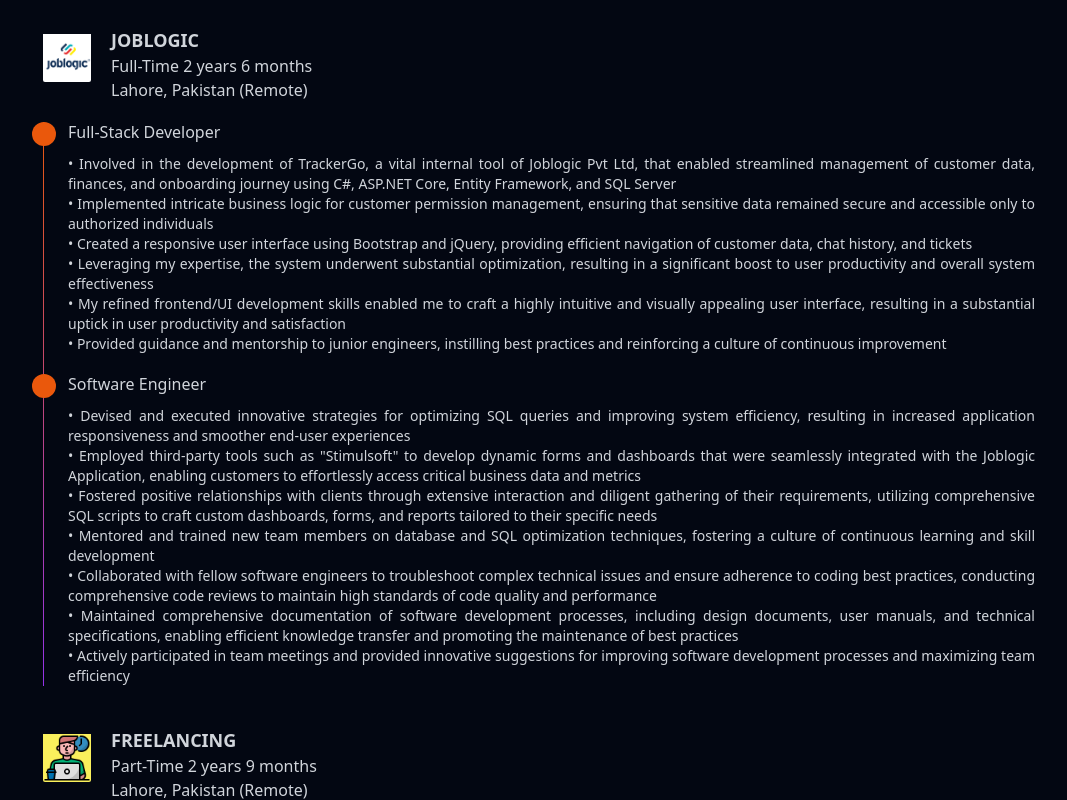
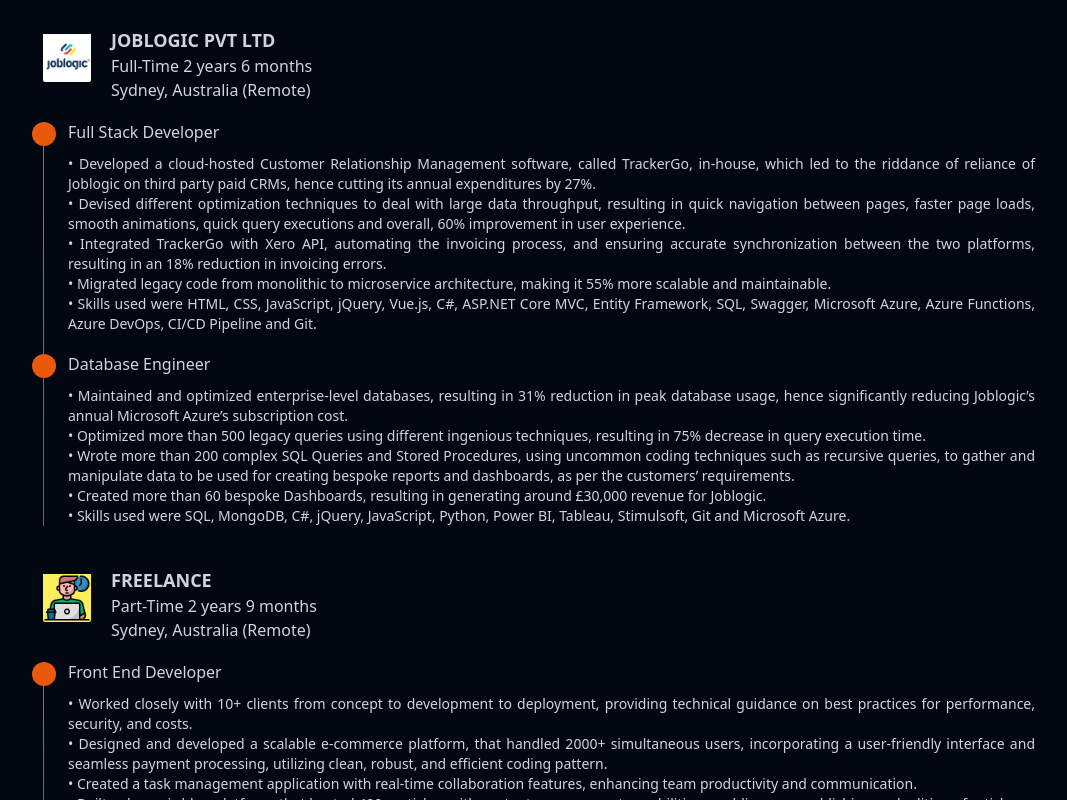
Before and after one commit to hassaanarif/HassaanKhawaja-Portfolio, a React (Vite) app: page / in a window 1280 px wide. Shown: the part 900-1700 px from the top of the page, without its empty margins (101-1168 px from the left). Built offline with nearby package versions, Linux system fonts and the light colour scheme.

Commit message:
Updated Experience

```diff
--- a/src/constants/Jobs.ts
+++ b/src/constants/Jobs.ts
@@ -5,52 +5,51 @@
 
 const jobs: Job[] = [
 	{
-		company: "Joblogic",
-		location: "Lahore, Pakistan (Remote)",
+		company: "Joblogic Pvt Ltd",
+		location: "Sydney, Australia (Remote)",
 		companyLogoURL: JL,
 		time: "Full-Time",
 		startDate: "2021-02-08",
 		positions: [
 			{
-				title: "Full-Stack Developer",
+				title: "Full Stack Developer",
 				content: `
-• Involved in the development of TrackerGo, a vital internal tool of Joblogic Pvt Ltd, that enabled streamlined management of customer data, finances, and onboarding journey using C#, ASP.NET Core, Entity Framework, and SQL Server
-<br />• Implemented intricate business logic for customer permission management, ensuring that sensitive data remained secure and accessible only to authorized individuals
-<br />• Created a responsive user interface using Bootstrap and jQuery, providing efficient navigation of customer data, chat history, and tickets
-<br />• Leveraging my expertise, the system underwent substantial optimization, resulting in a significant boost to user productivity and overall system effectiveness
-<br />• My refined frontend/UI development skills enabled me to craft a highly intuitive and visually appealing user interface, resulting in a substantial uptick in user productivity and satisfaction
-<br />• Provided guidance and mentorship to junior engineers, instilling best practices and reinforcing a culture of continuous improvement`,
+•	Developed a cloud-hosted Customer Relationship Management software, called TrackerGo, in-house, which led to the riddance of reliance of Joblogic on third party paid CRMs, hence cutting its annual expenditures by 27%.
+<br/>•	Devised different optimization techniques to deal with large data throughput, resulting in quick navigation between pages, faster page loads, smooth animations, quick query executions and overall, 60% improvement in user experience.
+<br/>•	Integrated TrackerGo with Xero API, automating the invoicing process, and ensuring accurate synchronization between the two platforms, resulting in an 18% reduction in invoicing errors.
+<br/>•	Migrated legacy code from monolithic to microservice architecture, making it 55% more scalable and maintainable.
+<br/>•	Skills used were HTML, CSS, JavaScript, jQuery, Vue.js, C#, ASP.NET Core MVC, Entity Framework, SQL, Swagger, Microsoft Azure, Azure Functions, Azure DevOps, CI/CD Pipeline and Git.
+`,
 			},
 			{
-				title: "Software Engineer",
+				title: "Database Engineer",
 				content: `
-• Devised and executed innovative strategies for optimizing SQL queries and improving system efficiency, resulting in increased application responsiveness and smoother end-user experiences
-<br />• Employed third-party tools such as "Stimulsoft" to develop dynamic forms and dashboards that were seamlessly integrated with the Joblogic Application, enabling customers to effortlessly access critical business data and metrics
-<br />• Fostered positive relationships with clients through extensive interaction and diligent gathering of their requirements, utilizing comprehensive SQL scripts to craft custom dashboards, forms, and reports tailored to their specific needs
-<br />• Mentored and trained new team members on database and SQL optimization techniques, fostering a culture of continuous learning and skill development
-<br />• Collaborated with fellow software engineers to troubleshoot complex technical issues and ensure adherence to coding best practices, conducting comprehensive code reviews to maintain high standards of code quality and performance
-<br />• Maintained comprehensive documentation of software development processes, including design documents, user manuals, and technical specifications, enabling efficient knowledge transfer and promoting the maintenance of best practices
-<br />• Actively participated in team meetings and provided innovative suggestions for improving software development processes and maximizing team efficiency`,
+•	Maintained and optimized enterprise-level databases, resulting in 31% reduction in peak database usage, hence significantly reducing Joblogic’s annual Microsoft Azure’s subscription cost.
+<br/>•	Optimized more than 500 legacy queries using different ingenious techniques, resulting in 75% decrease in query execution time.
+<br/>•	Wrote more than 200 complex SQL Queries and Stored Procedures, using uncommon coding techniques such as recursive queries, to gather and manipulate data to be used for creating bespoke reports and dashboards, as per the customers’ requirements.
+<br/>•	Created more than 60 bespoke Dashboards, resulting in generating around £30,000 revenue for Joblogic.
+<br/>•	Skills used were SQL, MongoDB, C#, jQuery, JavaScript, Python, Power BI, Tableau, Stimulsoft, Git and Microsoft Azure.
+`,
 			},
 		],
 	},
 
 	{
-		company: "Freelancing",
+		company: "Freelance",
 		companyLogoURL: Freelance,
 		time: "Part-Time",
-		location: "Lahore, Pakistan (Remote)",
+		location: "Sydney, Australia (Remote)",
 		startDate: "2020-11-10",
 		positions: [
 			{
-				title: "React Developer",
+				title: "Front End Developer",
 				content: `
-• Developed and maintained scalable and responsive web applications using ReactJS, Functional Components, and Redux that resulted in a significant improvement in the user experience and a boost in overall productivity
-<br />• Implemented efficient and reusable code that followed industry best practices, such as modular programming, DRY and SOLID principles, resulting in streamlined development processes, enhanced code robustness, and reduced maintenance costs
-<br />• Optimized application performance and page load times using advanced optimization techniques such as lazy loading, server-side rendering, and performance profiling tools, resulting in an increase in user engagement and retention rates
-<br />• Collaborated with cross-functional teams in agile development environments, employing JIRA and other agile methodologies to deliver high-quality products in a timely manner, resulting in positive feedback and high customer satisfaction
-<br />• Developed and integrated complex REST APIs with Node.js and MongoDB, utilizing industry-standard authentication and authorization techniques such as OAuth2 and JWT, resulting in a secure and efficient data exchange system
-<br />• Utilized Tailwind CSS, Bootstrap and Material UI to create visually appealing and user-friendly UI designs that significantly improved the application's aesthetics and usability, resulting in high user adoption rates and positive user feedback`,
+•	Worked closely with 10+ clients from concept to development to deployment, providing technical guidance on best practices for performance, security, and costs.
+<br/>•	Designed and developed a scalable e-commerce platform, that handled 2000+ simultaneous users, incorporating a user-friendly interface and seamless payment processing, utilizing clean, robust, and efficient coding pattern.
+<br/>•	Created a task management application with real-time collaboration features, enhancing team productivity and communication.
+<br/>•	Built a dynamic blog platform, that hosted 400+ articles, with content management capabilities, enabling easy publishing and editing of articles.
+<br/>•	Skills used were HTML, CSS, Tailwind CSS, JavaScript, TypeScript, ReactJS, Node.js, Next.js, MongoDB, Redux, Primsa.io, React Query and Vercel.
+`,
 			},
 		],
 	},
```
